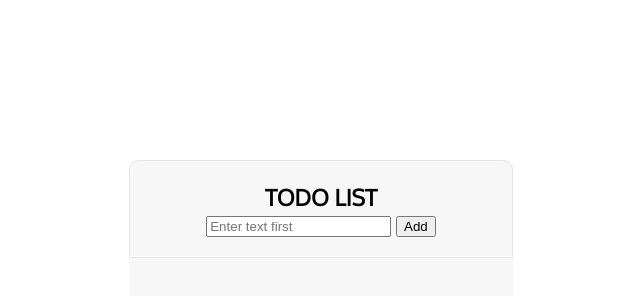
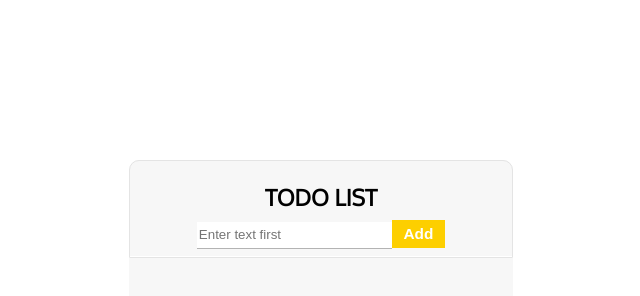
Before and after one commit to darioevers/toDo-List, a website: page src/index.html in a window 1280 px wide. Shown: the whole page, without its empty margins (319-959 px from the left). Drawn offline with nearby package versions, Linux system fonts and the light colour scheme; files that its build step writes are made by us from their sources.

Commit message:
changed button and form styling minor

```diff
--- a/src/scss/_container.scss
+++ b/src/scss/_container.scss
@@ -18,6 +18,6 @@
   border: rgb(228, 228, 228) 1px solid;
   border-radius: 10px 10px 0px 0px;
   h3 {
-    margin-bottom: 0;
+    margin-bottom: 2%;
   }
 }
--- /dev/null
+++ b/src/scss/_form.scss
@@ -0,0 +1,24 @@
+input {
+  width: 50%;
+  height: 25%;
+  border-color: none;
+  border-top: none;
+  border-right: none;
+  border-left: none;
+  border-bottom: 1px solid rgb(179, 179, 179);
+  margin-right: -5px;
+}
+
+button {
+  height: 29%;
+  width: 14%;
+  background-color: rgb(253, 207, 0);
+  border: none;
+  color: white;
+  font-weight: 900;
+  font-size: 0.8em;
+  button:hover {
+    transform: scale(1.4);
+    transition-duration: 0.6s;
+  }
+}
--- a/src/scss/main.scss
+++ b/src/scss/main.scss
@@ -1,3 +1,4 @@
 @import "./mixins";
 @import "./container";
 @import "./page";
+@import "./form";
```
